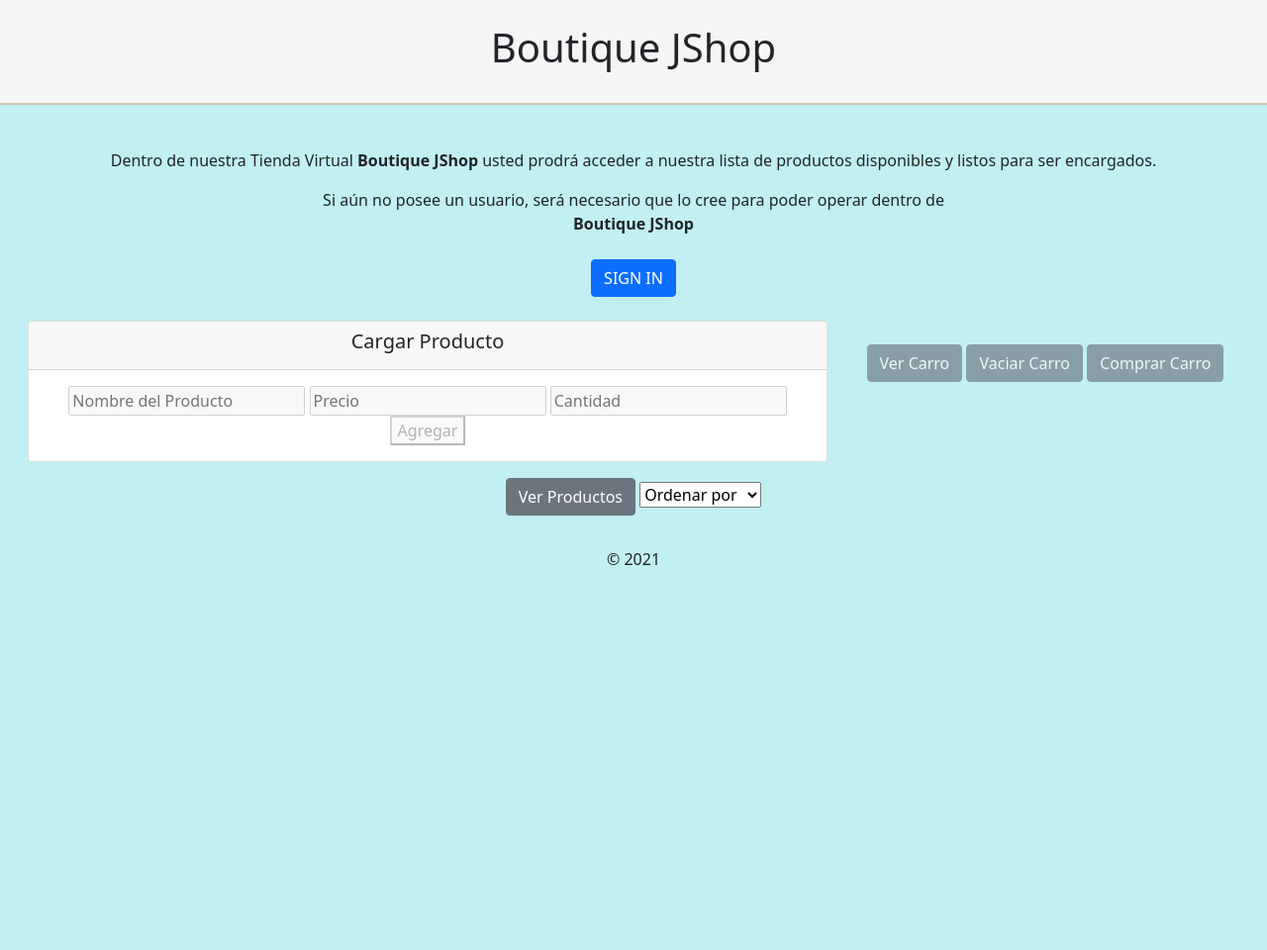
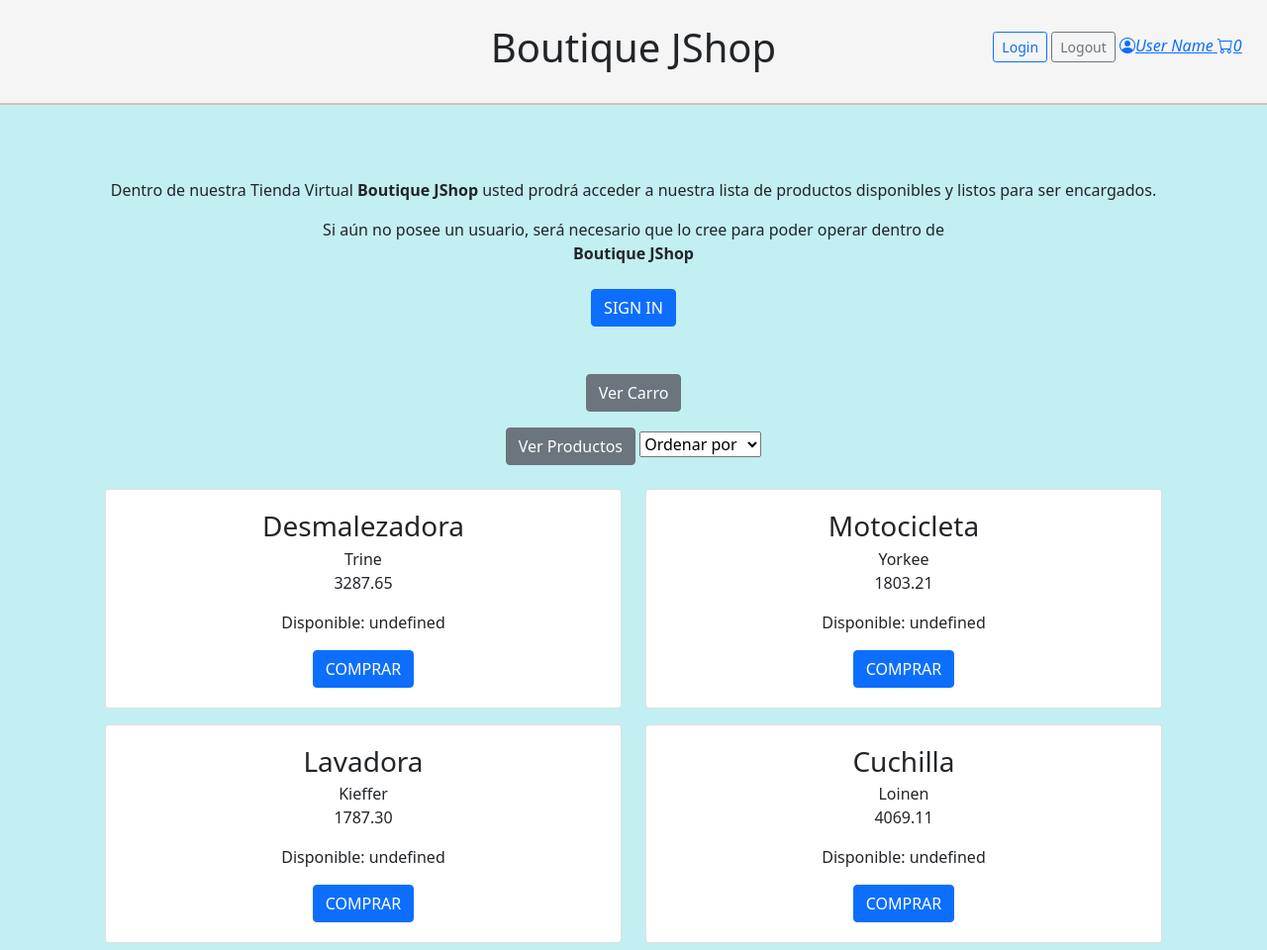
Before and after one commit to RipSNake/coderhouse-js, a plain HTML site: page index.html in a window 1280 px wide. Shown: the top 960 px of the page at 99% size. Before the commit the page ends 910 px from the top, so only its background shows below. Drawn offline with nearby package versions, Linux system fonts and the light colour scheme.

Commit message:
add hide class to toggle view of prod-list and cart-list elements

```diff
--- a/index.html
+++ b/index.html
@@ -1,4 +1,4 @@
-<!-- Simulador Interactivo Guzman Sebastian Javier -->
+<!-- Interactive Simulator Guzman Sebastian Javier -->
 <!DOCTYPE html>
 <html>
 <head>
@@ -8,11 +8,28 @@
 
   <!-- Bootstrap CSS -->
   <link href="https://cdn.jsdelivr.net/npm/bootstrap@5.0.0-beta2/dist/css/bootstrap.min.css" rel="stylesheet" integrity="sha384-BmbxuPwQa2lc/FVzBcNJ7UAyJxM6wuqIj61tLrc4wSX0szH/Ev+nYRRuWlolflfl" crossorigin="anonymous">
+  <link rel="stylesheet" href="https://cdn.jsdelivr.net/npm/bootstrap-icons@1.4.0/font/bootstrap-icons.css">
   <link rel="stylesheet" type="text/css" href="styles/myStyles.css">
 </head>
 <body class="container-fluid">
 <header class="py-4">
-  <h1>Boutique JShop</h1>
+  <div class="row">
+    <div class="col-3"></div>
+    <h1 class="col-6">Boutique JShop</h1>
+    <!-- User name and cart items-->
+    <div class="col-3 my-2">
+      <button id="login" class="btn btn-sm btn-outline-primary">Login</button>
+      <button id="logout" class="btn btn-sm btn-outline-secondary">Logout</button>
+
+      <a class="">
+        <i class="bi-person-circle"><span id="username">User Name</span></i>
+      </a>
+      <a class="mr-2" onclick="verCarro()">
+      <i class="bi-cart"><span id="cart-items">0</span></i>
+      </a>
+    </div>
+
+  </div>
 
 </header>
 <div class="main-container">
@@ -23,35 +40,16 @@
     </section>
     <!-- Sign In Button -->
     <div class="text-center my-4">
-      <button id="signIn" class="btn btn-primary signIn-btn" onclick="signIn();">SIGN IN</button>
+      <button id="signIn" class="btn btn-primary signIn-btn">SIGN IN</button>
     </div>
 
     <div class="row mx-3">
-      <!-- Form to add a product manually -->
-      <div class="col-12 col-md-8">
-        <div class="card">
-          <div class="card-header">
-            <h5>Cargar Producto</h5>
-          </div>
-          <div class="card-body">
-            <form id="add-product-form">
-              <fieldset disabled="disabled">
-                <input type="text" name="name" placeholder="Nombre del Producto" >
-                <input type="number" name="price" placeholder="Precio" min="0" >
-                <input type="number" name="cantidad" placeholder="Cantidad" min="1" >
-                <button type="submit" value="submit">Agregar</button>
-              </fieldset>
-            </form>
-          </div>
-        </div>
-      </div>
+
       <!-- cart controls -->
-      <div class="col-12 col-md-4">
+      <div class="col-12">
         <div class="mt-4">
-          <fieldset id="cart-controls" disabled="disabled">
+          <fieldset>
             <button class="btn btn-secondary" id="show-cart">Ver Carro</button>
-            <button class="btn btn-secondary" id="vaciarCarro">Vaciar Carro</button>
-            <button class="btn btn-secondary" id="comprarCarro">Comprar Carro</button>
           </fieldset>
         </div>
       </div>
@@ -61,7 +59,7 @@
 
 
 
-    <!-- Aqui se mostraran todo el listado de productos -->
+    <!-- Section where all the products list will be displayed -->
     <section id="prod-list-display">
       <div class="my-3">
         <!-- button to toggle views of products -->
@@ -79,20 +77,34 @@
       </div>
     </section>
 
-    <!-- Aqui se mostraran todos los productos que están dentro del carro de compras actual -->
-    <section id="carro-list">
+    <!-- In this section all the items added to the cart will be shown -->
+    <section id="cart" class="container">
+      <div id="cart-list">
 
+      </div>
+      <div>
+        <fieldset id="cart-controls" disabled="disabled" class="mt-2">
+          <button class="btn btn-secondary" id="clean-cart">Vaciar Carro</button>
+          <button class="btn btn-secondary" id="buy-cart">Comprar Carro</button>
+        </fieldset>
+      </div>
     </section>
 
 
   </main>
-  <footer>
+  <footer class="mt-4">
     <p>&copy; 2021</p>
   </footer>
 </div>
 
 <!-- Option 1: Bootstrap Bundle with Popper -->
 <script src="https://cdn.jsdelivr.net/npm/bootstrap@5.0.0-beta2/dist/js/bootstrap.bundle.min.js" integrity="sha384-b5kHyXgcpbZJO/tY9Ul7kGkf1S0CWuKcCD38l8YkeH8z8QjE0GmW1gYU5S9FOnJ0" crossorigin="anonymous"></script>
+<!-- jQuery -->
+<script
+  src="https://code.jquery.com/jquery-3.6.0.min.js"
+  integrity="sha256-/xUj+3OJU5yExlq6GSYGSHk7tPXikynS7ogEvDej/m4="
+  crossorigin="anonymous"></script>
+<!-- local script -->
 <script type="text/javascript" src="js/miJavascript.js"></script>
 </body>
 </html>
--- a/styles/myStyles.css
+++ b/styles/myStyles.css
@@ -2,7 +2,6 @@ body {
 	background-color: #c2eff2;
 	background-image: url('shopping-cart-blue-background.jpg');
 	background-repeat: no-repeat;
-	/*#baebef;*/
 	background-position: bottom right;
 	padding: 0 !important;
 	text-align: center;
@@ -18,8 +17,12 @@ header {
 	border-bottom: 2px solid rgba(154,123,80,.4);
 }
 
+header a {
+	cursor: pointer;
+}
+
 .main-container {
-	margin-top: 150px;
+	margin-top: 180px;
 }
 
 #prod-list-display {
@@ -33,3 +36,18 @@ header {
 #prod-list div {
 	margin: .5vh auto;
 }
+
+#cart {
+
+}
+
+#cart-list {
+	background: rgba(240,240,240,0.6);
+	border: 1px solid rgba(20,20,20);
+	border-radius: 10px;
+	padding-top: .7rem;
+}
+
+.hide {
+	display: none;
+}
```
